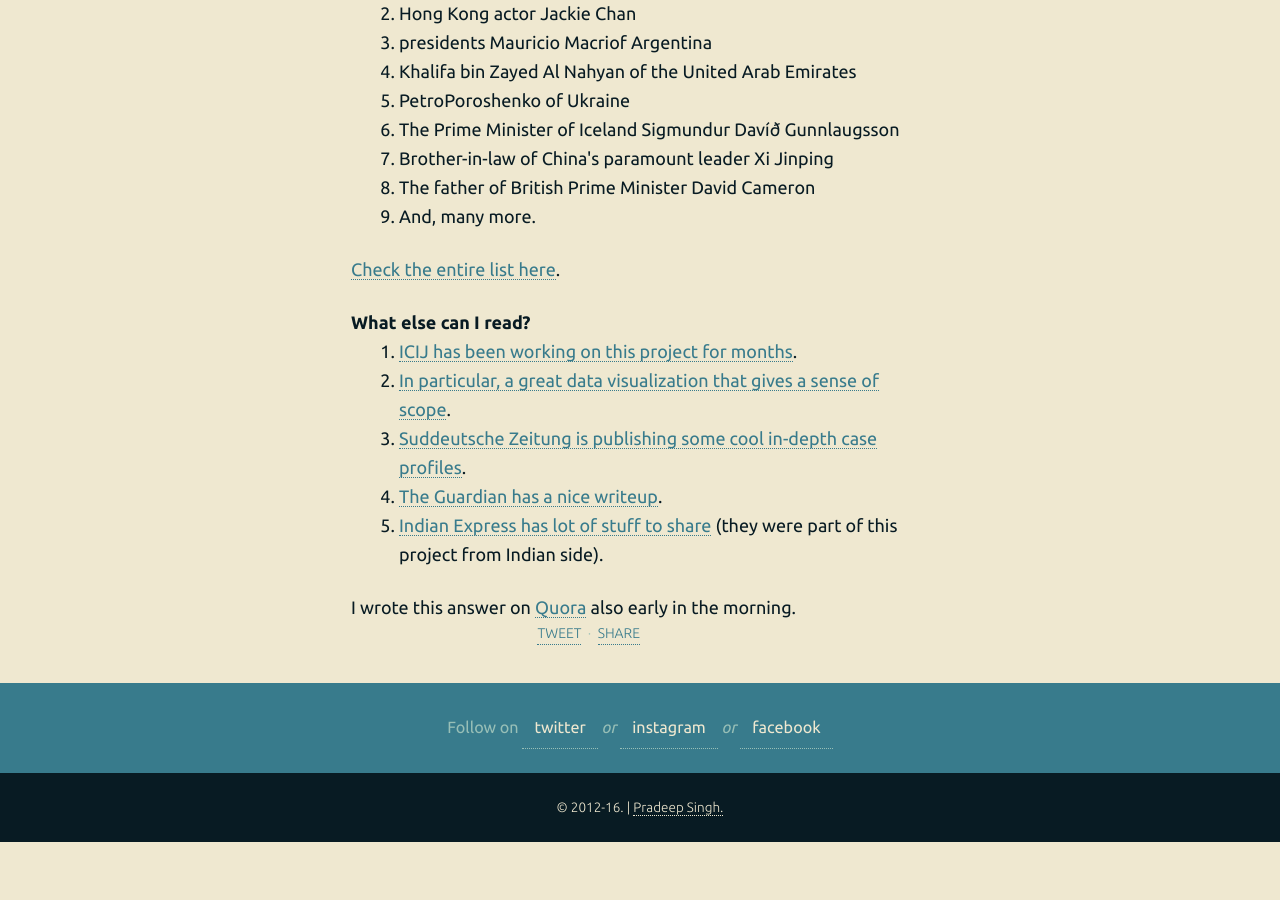
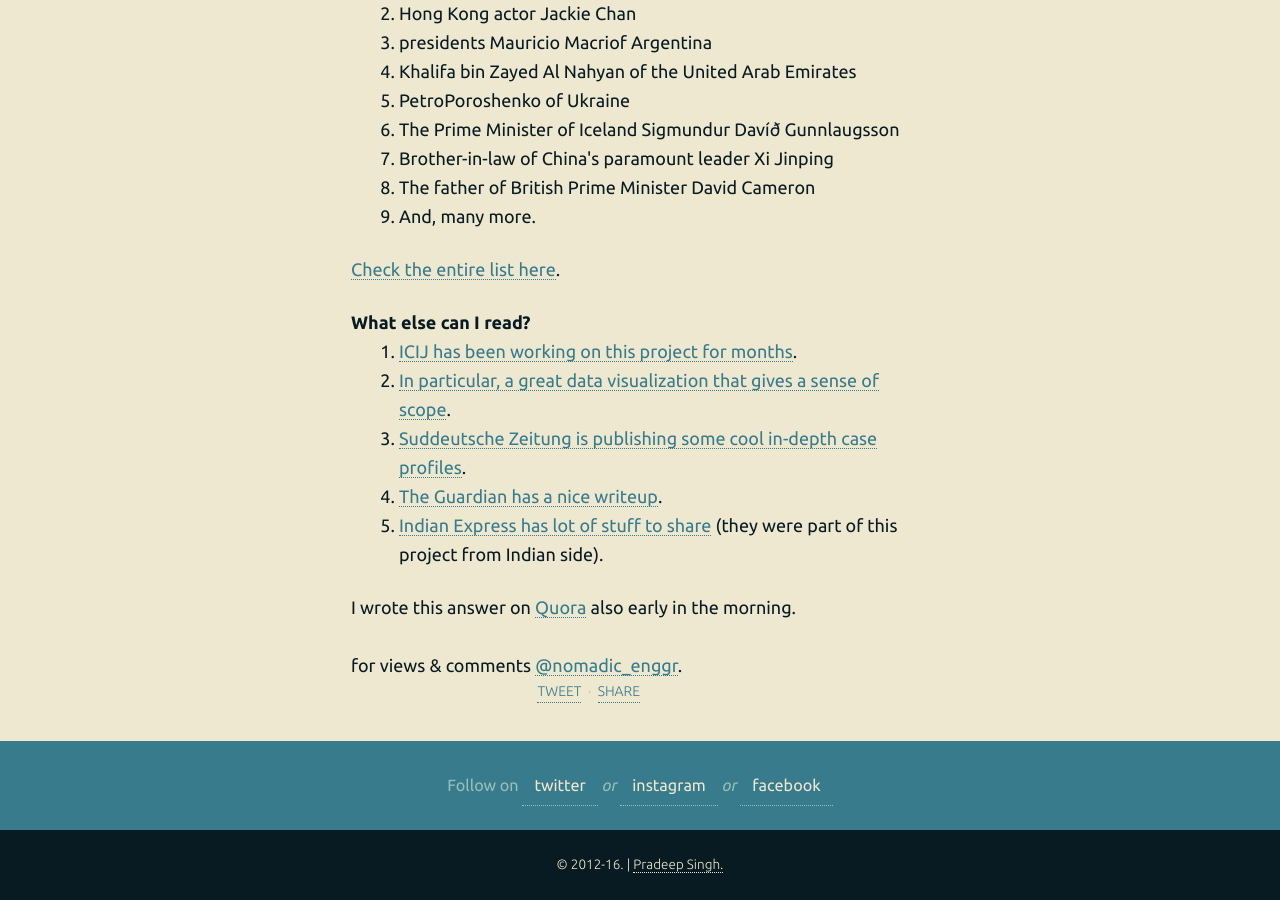
Before and after one commit to 93notes/93notes.github.io, a Jekyll site: the page built from _posts/2016-4-5-what-is-panama-paper-leak-all-about.html, in a window 1280 px wide and 900 px high, scrolled down 3838 px. Built offline with Jekyll 4.4.1, drawn with Linux system fonts in a browser that asks for light colours; nearby versions of some CDN libraries; before the commit the page ends 4680 px from its top, so only the background shows below that.

Commit message:
Update 2016-4-5-what-is-panama-paper-leak-all-about.html

```diff
--- a/_posts/2016-4-5-what-is-panama-paper-leak-all-about.html
+++ b/_posts/2016-4-5-what-is-panama-paper-leak-all-about.html
@@ -29,7 +29,7 @@ The Papers have revealed names of thousands of people from across the world who
 
 
 <iframe width="560" height="315" src="https://www.youtube.com/embed/F6XnH_OnpO0" frameborder="0" allowfullscreen></iframe>
-
+</br>
 <p>
 <strong>3.) What is an offshore law firm? What it does..?</strong></br>
 An offshore law firm is a firm that sells anonymous offshore companies around the world.
@@ -115,6 +115,10 @@ Well, as of Panama Papers have release a partial list. The <a href="https://en.w
 </ol>
 
 I wrote this answer on <a href="https://www.quora.com/What-is-Panama-Paper-leak-from-Indian-angle/answer/Pradeep-Singh-39" target="_blank">Quora</a> also early in the morning.</br>
+</br>
+
+for views & comments <a href="https://twitter.com/nomadic_enggr" target="_blank">@nomadic_enggr</a>.
+</br>
 
 <!-- <p><strong>9.) The Indian Angle</strong></br>
 Panama papers have revealed the names of 500 Indian (http://indianexpress.com/article/india/india-news-india/panama-papers-list-amitabh-bachchan-kp-singh-aishwarya-rai-iqbal-mirchi-adani-brother/) , who have taken services of the law firm. Among them are:
```
